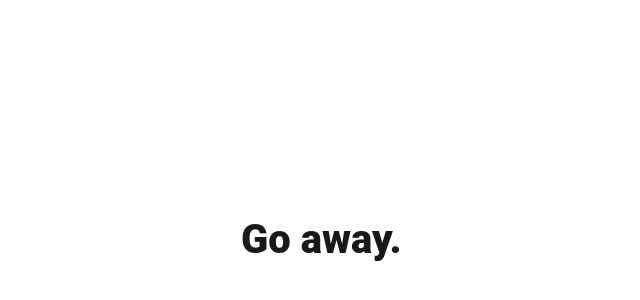
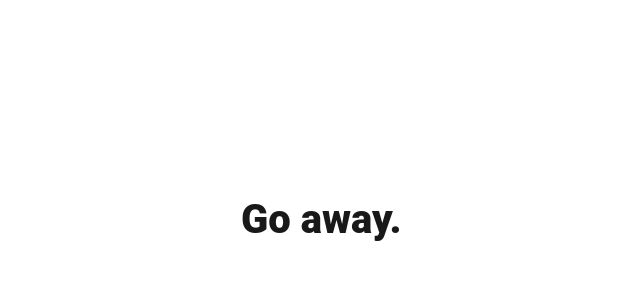
Before and after one commit to milianriedel/milianriedel.github.io, a Gatsby site: page / in a window 1280 px wide. Shown: the part 180-480 px from the top of the page, without its empty margins (84-724 px from the left). Built offline with nearby package versions, Linux system fonts and the light colour scheme; Gatsby itself is replaced by a stand-in of ours; some packages are replaced by stand-ins of ours; a web font is replaced by a local one.

Commit message:
Remove margin from HP h1 (#10)

```diff
--- a/src/pages/index.js
+++ b/src/pages/index.js
@@ -20,7 +20,7 @@ class BlogIndex extends React.Component {
           alignItems: `center`,
           minHeight: `100vh`
         }}>
-          <h1>Go away.</h1>
+          <h1 style={{margin: `0`}}>Go away.</h1>
         </div>
       </Layout>
     )
```
